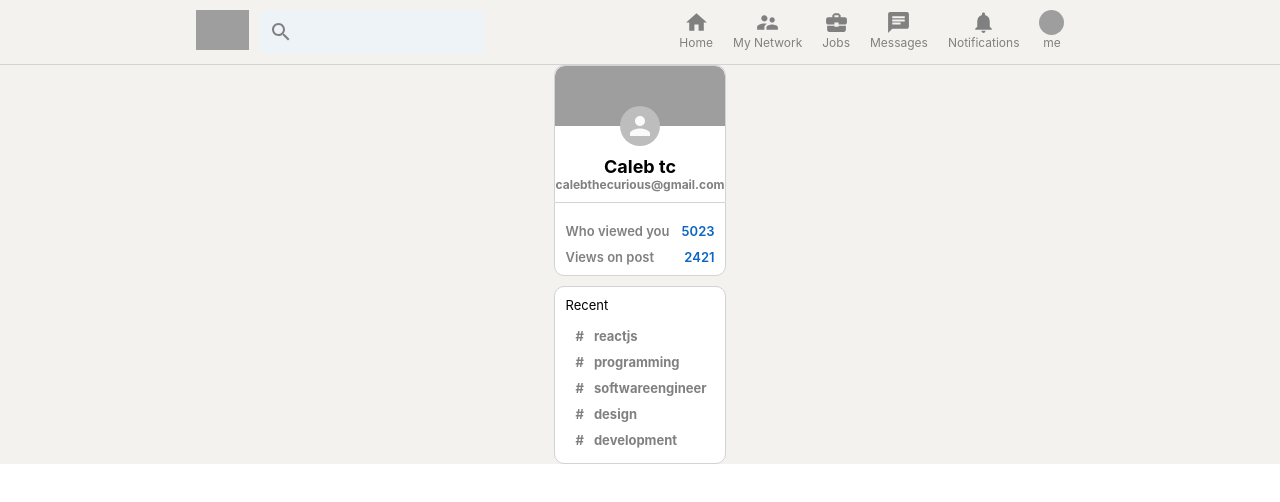
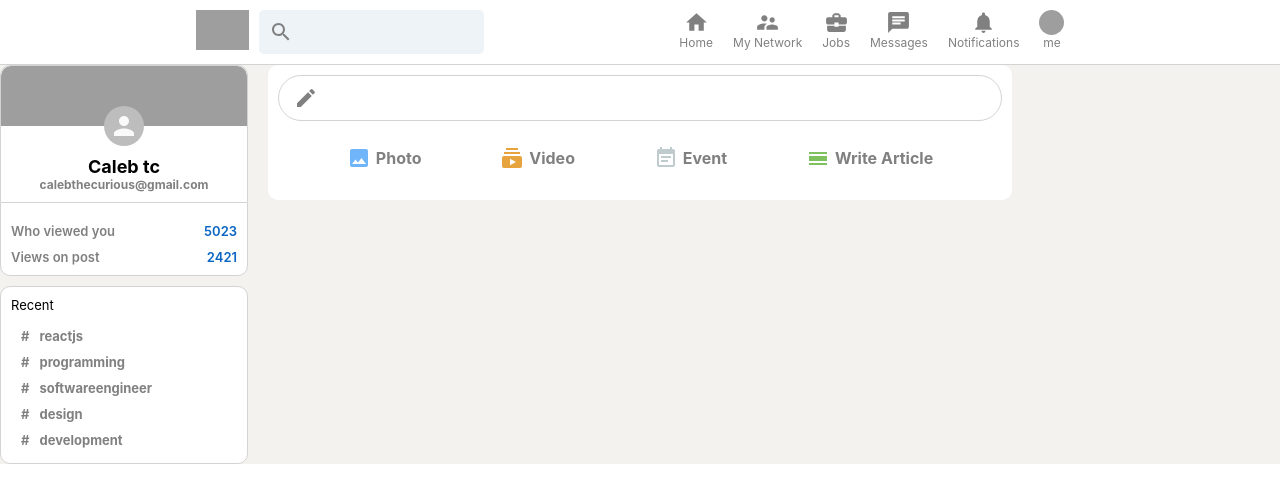
Before and after one commit to calebthecurious/linkedin-clone, a React (Create React App) app: page / in a window 1280 px wide. Shown: the top 502 px of the page. Built offline with nearby package versions, Linux system fonts and the light colour scheme; grey boxes are pictures that could not be loaded.

Commit message:
3rd commit - feed section

```diff
--- a/src/App.css
+++ b/src/App.css
@@ -1,6 +1,5 @@
 .app {
   background-color: #f3f2ef;
-  display: flex;
   flex-direction: column;
   align-items: center;
 }
--- a/src/App.js
+++ b/src/App.js
@@ -2,6 +2,7 @@
 import './App.css';
 import Header from './Header';
 import Sidebar from './Sidebar';
+import Feed from './Feed';
 
 function App() {
   return (
@@ -10,13 +11,15 @@
 
       {/* App Body */}
       <div className="app__body">
+
+        {/* Sidebar */}
         <Sidebar />
 
+        {/* Feed */}
+        <Feed />
+
+        {/* Widgets */}
       </div>
-      {/* Sidebar */}
-      {/* Feed */}
-      {/* Widgets */}
-
     </div>
   );
 }
--- /dev/null
+++ b/src/Feed.css
@@ -0,0 +1,44 @@
+.feed {
+  flex: .6;
+  margin: 0 20px;
+
+}
+
+.feed__inputContainer {
+  background-color: white;
+  padding: 10px;
+  padding-bottom: 20px;
+  border-radius: 10px;
+  margin-bottom: 20px;
+}
+
+.feed__input {
+  border: 1px solid lightgray;
+  border-radius: 30px;
+  display: flex;
+  padding: 10px;
+  color: gray;
+  padding-left: 15px;
+}
+
+.feed__input>form {
+  display: flex;
+  width: 100%;
+}
+
+.feed__input>form>input {
+  border: none;
+  flex: 1;
+  margin-left: 10px;
+  outline-width: 0;
+  font-weight: 600;
+}
+
+.feed__input>form>button {
+  display: none;
+}
+
+.feed__inputOptions {
+  display: flex;
+  justify-content: space-evenly;
+}
--- /dev/null
+++ b/src/Feed.js
@@ -0,0 +1,34 @@
+import React from 'react';
+import "./Feed.css";
+import CreateIcon from '@material-ui/icons/Create';
+import InputOption from './InputOption';
+import ImageIcon from '@material-ui/icons/Image';
+import SubscriptionIcon from '@material-ui/icons/Subscriptions';
+import EventNoteIcon from '@material-ui/icons/EventNote';
+import CalendarViewDayIcon from '@material-ui/icons/CalendarViewDay';
+
+
+
+function Feed() {
+  return <div className='feed'>
+    <div className='feed__inputContainer'>
+      <div className='feed__input'>
+        <CreateIcon />
+        <form>
+          <input type="text" />
+          <button type="submit">Send</button>
+        </form>
+      </div>
+      <div className="feed__inputOptions">
+        <InputOption Icon={ImageIcon} title="Photo" color="#70b5f9" />
+        <InputOption Icon={SubscriptionIcon} title="Video" color="#E7a33e" />
+        <InputOption Icon={EventNoteIcon} title="Event" color="#C0CBCD" />
+        <InputOption Icon={CalendarViewDayIcon} title="Write Article" color="#7FC15E" />
+      </div>
+    </div>
+  </div>
+
+}
+
+
+export default Feed;
--- a/src/Header.css
+++ b/src/Header.css
@@ -2,6 +2,7 @@
   position: sticky;
   top: 0;
   display: flex;
+  background-color: white;
   justify-content: space-evenly;
   border-bottom: 0.1px solid lightgray;
   padding-top: 10px;
--- /dev/null
+++ b/src/InputOption.css
@@ -0,0 +1,17 @@
+.inputOption {
+  display: flex;
+  align-items: center;
+  margin-top: 15px;
+  color: gray;
+  padding: 10px;
+  cursor: pointer;
+}
+
+.inputOption:hover {
+  background-color: whitesmoke;
+  border-radius: 10px;
+}
+
+.inputOption>h4 {
+  margin-left: 5px;
+}
--- /dev/null
+++ b/src/InputOption.js
@@ -0,0 +1,14 @@
+import React from 'react'
+import './InputOption.css';
+
+
+function InputOption({ Icon, title, color }) {
+  return (
+    <div className='inputOption'>
+      <Icon style={{ color: color }} />
+      <h4>{title}</h4>
+    </div>
+  )
+}
+
+export default InputOption;
--- a/src/Sidebar.css
+++ b/src/Sidebar.css
@@ -5,6 +5,7 @@
   border-radius: 10px;
   text-align: center;
   height: fit-content;
+
 }
 
 .sidebar__avatar {
```
